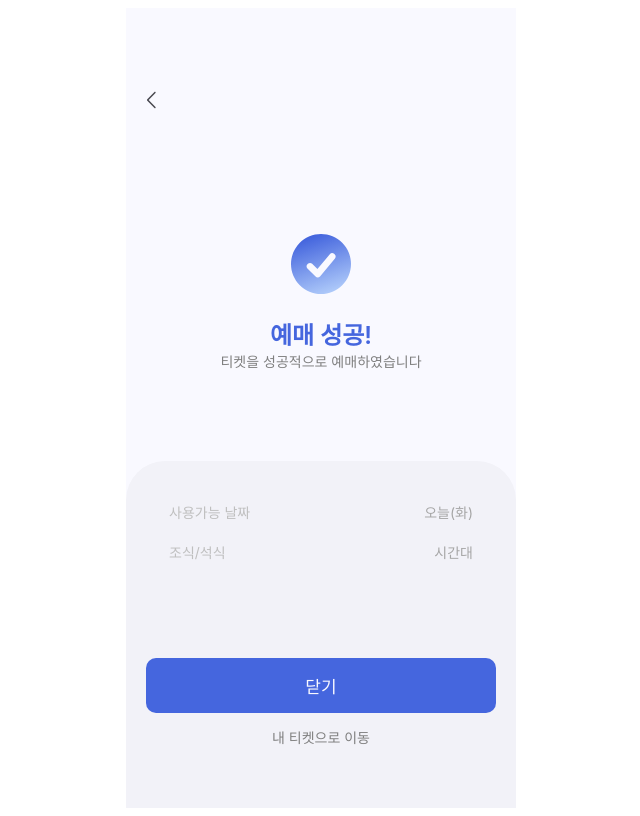
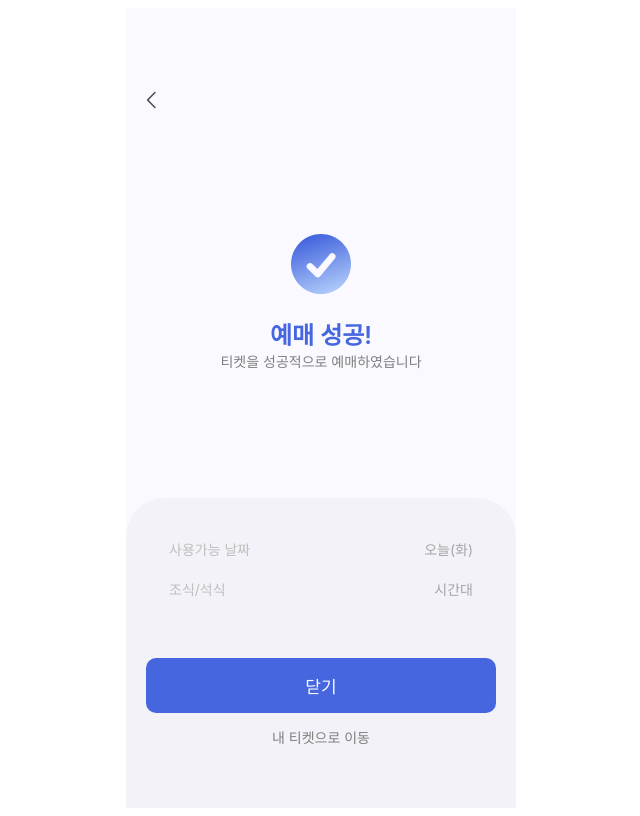
Before and after one commit to JS-Study-Club/2026-Lunchpass, a React (Vite) app: page / in a window 1280 px wide. Shown: the whole page, without its empty margins (319-959 px from the left). Built offline with nearby package versions, Linux system fonts and the light colour scheme.

Commit message:
info판 부분 높이 조정

```diff
--- a/src/Ticket_success.jsx
+++ b/src/Ticket_success.jsx
@@ -10,7 +10,6 @@ function Ticket_success() {
     const [time, setTime] = useState('시간대');
 
     useEffect(() => {setDate(todayDOW())},[]);
-
 
     return (
         <Main>
@@ -73,7 +72,6 @@ const Main = styled.div`
 
   margin: 0 auto;
   position: relative;
-  overflow: hidden;
 
   display: flex;
   flex-direction: column;
@@ -81,7 +79,6 @@ const Main = styled.div`
 
   overflow: hidden;
   user-select: none;
-
 `;
 
 const Success = styled.div`
@@ -120,7 +117,7 @@ const SubMessage = styled.span`
 const Info = styled.div`
   position: absolute;
   bottom: 0;
-  height: 38.3%;
+  height: 33.6%;
   width: 100%;
 
   background-color: #F2F2F8;
```
